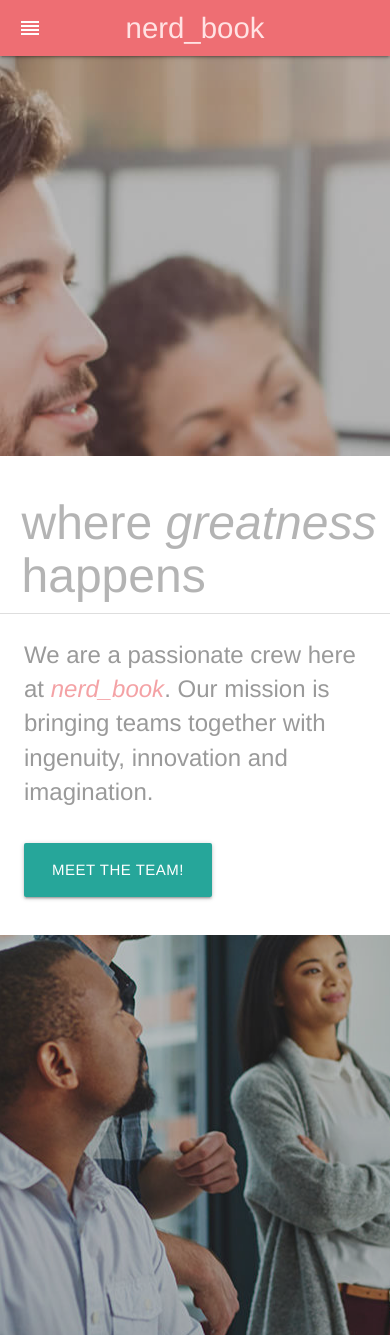
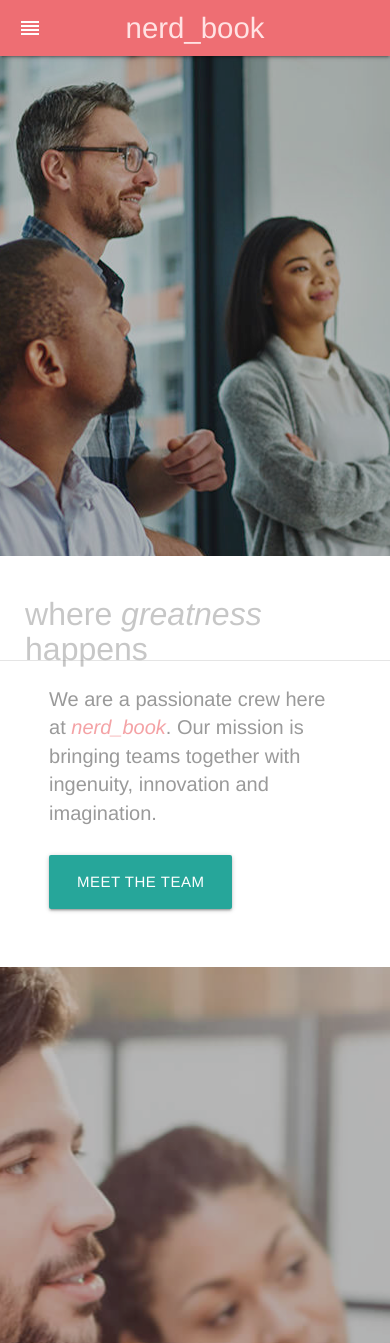
Before and after one commit to apatel922/Project2, a website: page public/home.html in a window 390 px wide. Shown: the top 1343 px of the page. Drawn offline with nearby package versions, Linux system fonts and the light colour scheme; no server answers.

Commit message:
Added final imgs & base home page GTFG

```diff
--- a/public/home.html
+++ b/public/home.html
@@ -34,25 +34,30 @@
 
       <!-- Parallax attempt -->
       <div class="parallax-container">
-        <div class="parallax"><img src="assets/team1.jpg"></div>
+        <div class="parallax"><img src="assets/team2C.png"></div>
       </div>
       <div class="section white">
         <div id="jumbotron" class="col s12 m12">
             <div class="row">
+                <div class="container">
                     <h3 class="jumboHeader">where <span class="italics">greatness</span> happens</h3>
                     <!-- <h3 class="jumboHeader">Welcome<span id="guest"></span></h3> -->
                 </div>
                 <div class="divider"></div>
+                <div class="container">
                     <div class="jumboContent">
                         <p class="jumboText">
                             We are a passionate crew here at <span class="italics brandColor">nerd_book</span>.  Our mission is bringing teams together with ingenuity, innovation and imagination.
                         </p>
-                <a href="members.html" class="waves-effect waves-light btn-large">Meet The Team!</a>
+                        <a href="members.html" class="waves-effect waves-light btn-large">Meet The Team</a>
                     </div>
                 </div>
             </div>
+
+        </div>
+      </div>
       <div class="parallax-container">
-        <div class="parallax"><img src="assets/team2.jpg"></div>
+        <div class="parallax"><img src="assets/team1B.png"></div>
       </div>
 
       <div class="section white">
@@ -60,14 +65,14 @@
             <div id="" class="col s12 m6">
                 <div class="jumboContent">
                     <p class="">
-                        We are a passionate group, yadda yadda yadda, lorem ipsum dolor sit amet, consectetur adipiscing elit. Integer auctor neque arcu, rutrum mollis velit tristique sit amet. Nullam nibh mauris, facilisis rhoncus convallis sit amet, gravida eu est.We are a passionate group, yadda yadda yadda, lorem ipsum dolor sit amet, consectetur adipiscing elit. Integer auctor neque arcu, rutrum mollis velit tristique sit amet. Nullam nibh mauris, facilisis rhoncus convallis sit amet, gravida eu est.We are a passionate group, yadda yadda yadda, lorem ipsum dolor sit amet, consectetur adipiscing elit. Integer auctor neque arcu, rutrum mollis velit tristique sit amet. Nullam nibh mauris, facilisis rhoncus convallis sit amet, gravida eu est.We are a passionate group, yadda yadda yadda, lorem ipsum dolor sit amet, consectetur adipiscing elit. Integer auctor neque arcu, rutrum mollis velit tristique sit amet. Nullam nibh mauris, facilisis rhoncus convallis sit amet, gravida eu est.
+                        Lorem ipsum dolor sit amet, consectetur adipiscing elit. Cras at elementum ligula, eget laoreet augue. Interdum et malesuada fames ac ante ipsum primis in faucibus. Aliquam facilisis sem suscipit tellus semper, sed auctor massa sodales. Maecenas et arcu quis lorem porttitor pellentesque. Aenean dictum consectetur augue, a egestas nunc blandit id. Integer vel dui suscipit, pellentesque urna at, aliquam diam. Maecenas lacinia augue id elementum porttitor. Pellentesque at enim non ipsum blandit condimentum. Curabitur dictum eros non posuere aliquet. Vivamus ultrices imperdiet pharetra. Aenean lorem nisl, scelerisque id viverra non, sagittis sed metus. Cras ac quam porta, mollis ante eu, tempor nunc. Nullam porttitor diam ac dapibus auctor. Sed ac lorem faucibus, tempus nisl sed, rhoncus dolor.
                     </p>
                 </div>
             </div>
             <div id="" class="col s12 m6">
                 <div class="jumboContent">
                     <p class="">
-                        We are a passionate group, yadda yadda yadda, lorem ipsum dolor sit amet, consectetur adipiscing elit. Integer auctor neque arcu, rutrum mollis velit tristique sit amet. Nullam nibh mauris, facilisis rhoncus convallis sit amet, gravida eu est.We are a passionate group, yadda yadda yadda, lorem ipsum dolor sit amet, consectetur adipiscing elit. Integer auctor neque arcu, rutrum mollis velit tristique sit amet. Nullam nibh mauris, facilisis rhoncus convallis sit amet, gravida eu est.We are a passionate group, yadda yadda yadda, lorem ipsum dolor sit amet, consectetur adipiscing elit. Integer auctor neque arcu, rutrum mollis velit tristique sit amet. Nullam nibh mauris, facilisis rhoncus convallis sit amet, gravida eu est.We are a passionate group, yadda yadda yadda, lorem ipsum dolor sit amet, consectetur adipiscing elit. Integer auctor neque arcu, rutrum mollis velit tristique sit amet. Nullam nibh mauris, facilisis rhoncus convallis sit amet, gravida eu est.We are a passionate group, yadda yadda yadda, lorem ipsum dolor sit amet, consectetur adipiscing elit. Integer auctor neque arcu, rutrum mollis velit tristique sit amet. Nullam nibh mauris, facilisis rhoncus convallis sit amet, gravida eu est.
+                        Lorem ipsum dolor sit amet, consectetur adipiscing elit. Cras at elementum ligula, eget laoreet augue. Interdum et malesuada fames ac ante ipsum primis in faucibus. Aliquam facilisis sem suscipit tellus semper, sed auctor massa sodales. Maecenas et arcu quis lorem porttitor pellentesque. Aenean dictum consectetur augue, a egestas nunc blandit id. Integer vel dui suscipit, pellentesque urna at, aliquam diam. Maecenas lacinia augue id elementum porttitor. Pellentesque at enim non ipsum blandit condimentum. Curabitur dictum eros non posuere aliquet. Vivamus ultrices imperdiet pharetra. Aenean lorem nisl, scelerisque id viverra non, sagittis sed metus. Cras ac quam porta, mollis ante eu, tempor nunc. Nullam porttitor diam ac dapibus auctor. Sed ac lorem faucibus, tempus nisl sed, rhoncus dolor.
                     </p>
                 </div>
             </div>
--- a/public/stylesheets/style.css
+++ b/public/stylesheets/style.css
@@ -39,7 +39,7 @@ h5 {
 }
 .divider {
   display: block;
-  background-color: #dedede;
+  background-color: #dededec6;
 }
 #guest {
   color: #acacac;
@@ -59,8 +59,7 @@ h3 {
 }
 .jumboHeader {
   font-size: 48px;
-  color: #8a8a8aa3;
-  padding-left: 32px;
+  color: #8a8a8a79;
   margin-bottom: -10px;
 }
 .jumboContent {
@@ -70,6 +69,7 @@ h3 {
 .jumboText {
   padding-bottom: 24px;
   font-size: 24px;
+  font-weight: lighter;
 }
 .modal {
   height: 320px;
@@ -116,7 +116,7 @@ nav ul a:hover {
   background-color: #ed7d81;
 }
 .parallax-container {
-  height: 400px;
+  height: 500px;
   background-color: hsla(343, 31%, 0%, 0.25);
 }
 .topRepo {
@@ -129,6 +129,15 @@ nav ul a:hover {
 
 /* 720px Breakpoint */
 @media only screen and (max-width: 720px) {
+  .jumboHeader {
+    font-size: 32px;
+    color: #8a8a8a79;
+    margin-bottom: -8px;
+  }
+  .jumboText {
+    padding-bottom: 18px;
+    font-size: 20px;
+  }
   .modal {
     margin-top: 40%;
     width: 90%;
```
Also changed, not shown: public/login.html (+1 -1 lines), public/signup.html (+1 -1 lines), public/assets/team1.jpg (deleted), public/assets/team1B.png (added), public/assets/team2.jpg (deleted), public/assets/team2C.png (added). Lines whose indentation alone changed are shown as unchanged.
